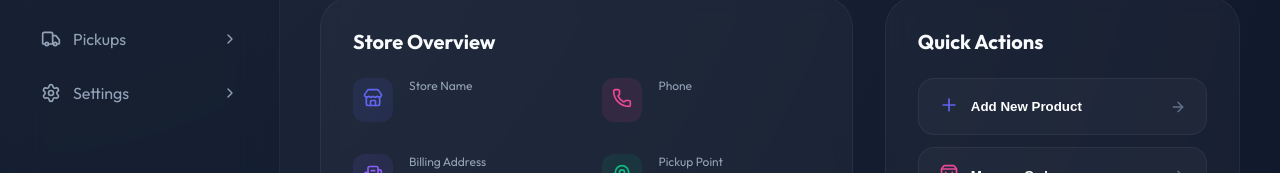
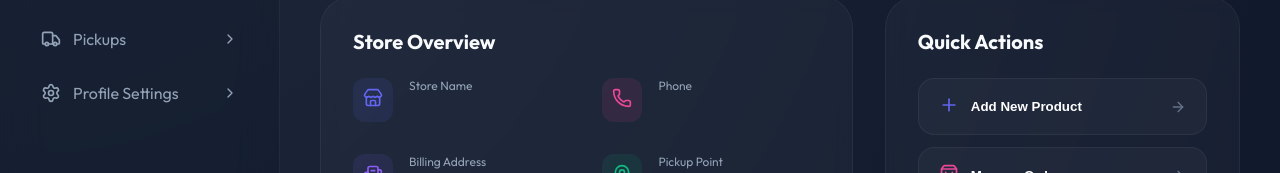
Before and after one commit to nitinc4/zudo_seller, a React (Vite) app: page / in a window 1280 px wide. Shown: the part 294-467 px from the top of the page. Built offline with nearby package versions, Linux system fonts and the light colour scheme; no server answers; sample sign-in values are in the browser's storage.

Commit message:
update sidebar navigation and cleanup

```diff
--- a/src/components/Sidebar.jsx
+++ b/src/components/Sidebar.jsx
@@ -79,7 +79,7 @@ const Sidebar = () => {
         <SidebarItem to="/products" icon={Package} label="Products" />
         <SidebarItem to="/orders" icon={ShoppingBag} label="Orders" />
         <SidebarItem to="/pickups" icon={Truck} label="Pickups" />
-        <SidebarItem to="/Profile settings" icon={Settings} label="Settings" />
+        <SidebarItem to="/settings" icon={Settings} label="Profile Settings" />
       </nav>
 
       <button
```
